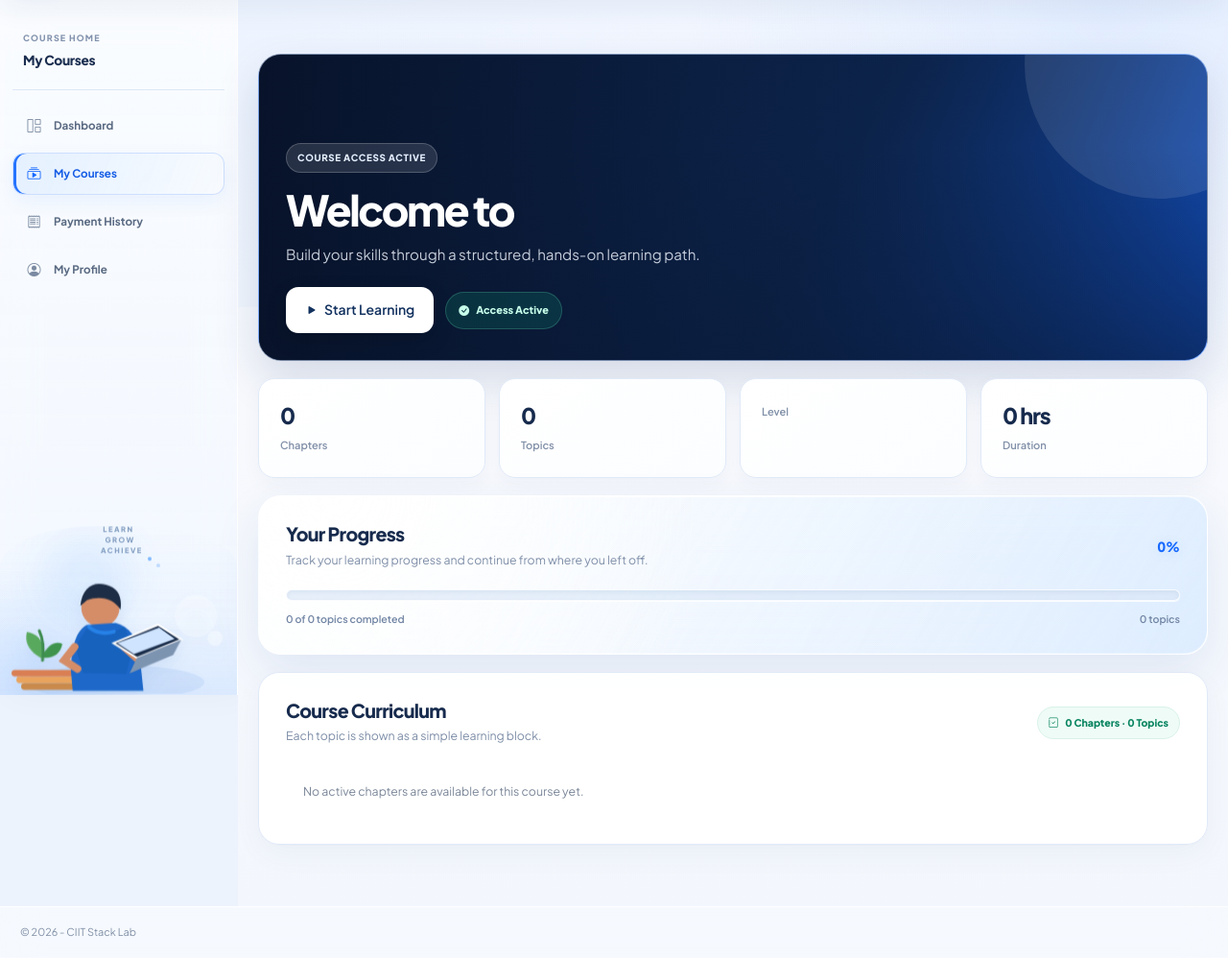
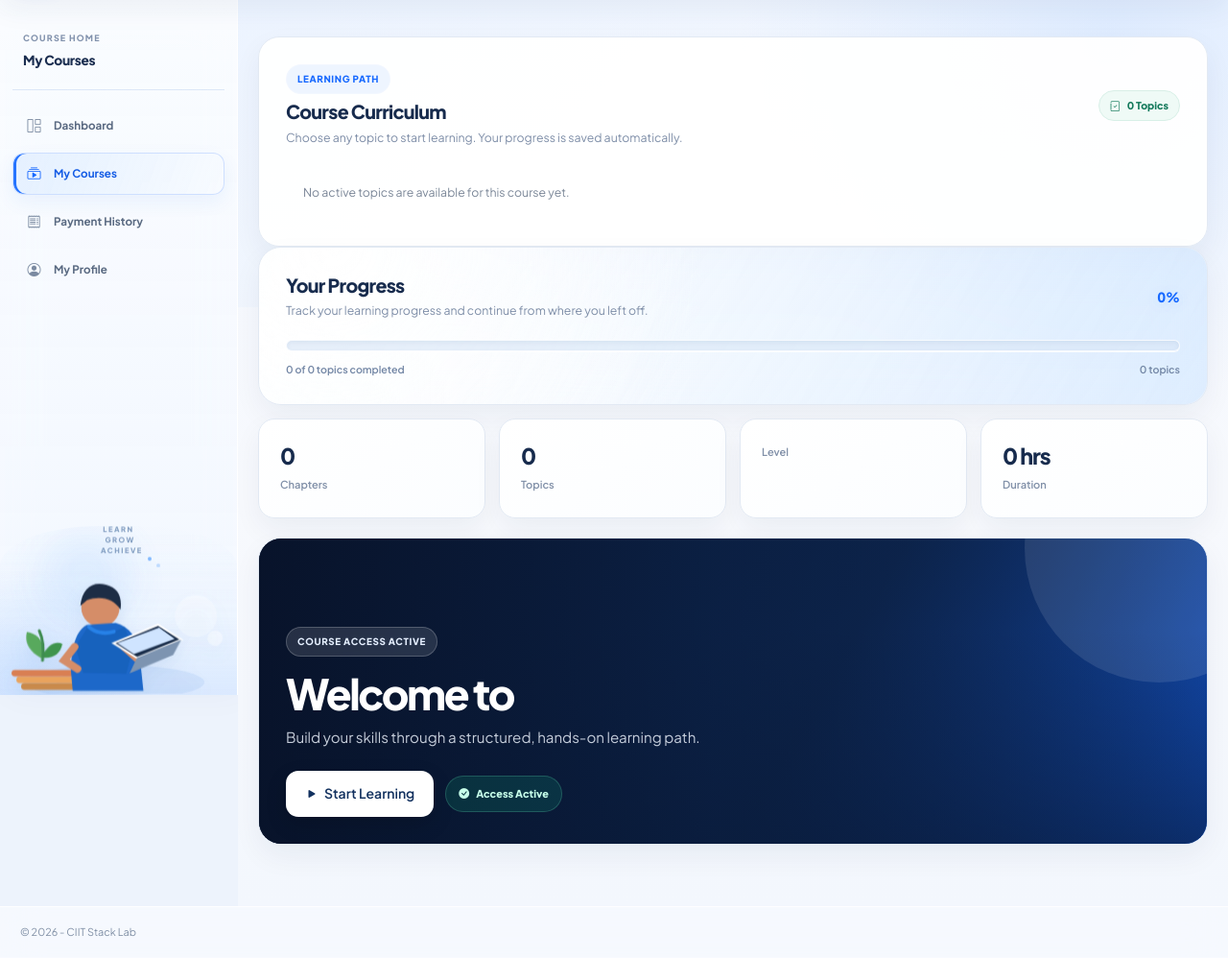
Before and after one commit to jafarkhandu/CiitStackLab, an ASP.NET Core app: template CIITStackLab.WebApp/Areas/Student/Views/Courses/CourseHome.cshtml in a window 1280 px wide. Shown: the part 77-1075 px from the top of the page at 96% size. After the commit the page ends 1053 px from the top, so only its background shows below. Run offline with ASP.NET Core 8, Linux system fonts and the light colour scheme; the template is opened without the code that fills it, so the values that code supplies are empty; some libraries are stand-ins or nearby versions.

Commit message:
feat(student): redesign course home and make topics clickable

```diff
--- a/CIITStackLab.WebApp/Areas/Student/Views/Courses/CourseHome.cshtml
+++ b/CIITStackLab.WebApp/Areas/Student/Views/Courses/CourseHome.cshtml
@@ -24,6 +24,7 @@
                 && topicContentIds.All(completedContentIds.Contains)
         };
     }).ToList();
+
     var totalTopics = Model.Topics.Count;
     var completedTopics = topicProgress.Count(topic => topic.IsCompleted);
     var percentage = totalTopics == 0
@@ -35,7 +36,6 @@
         .SelectMany(topic => topic.Contents.Concat(topic.Chapters.SelectMany(chapter => chapter.Contents)))
         .DistinctBy(content => content.Id)
         .ToList();
-    var firstLesson = orderedLessons.FirstOrDefault();
     var hasStartedLearning = completedContentIds.Count > 0;
     var lastAccessedLesson = progress?.LastAccessedContentId is int lastAccessedId
         ? orderedLessons.FirstOrDefault(lesson => lesson.Id == lastAccessedId)
@@ -46,7 +46,9 @@
         ? lastAccessedLesson
         : orderedLessons.FirstOrDefault(lesson => !completedContentIds.Contains(lesson.Id));
     var continueTopic = continueLesson is not null
-        ? Model.Topics.FirstOrDefault(topic => topic.Contents.Any(content => content.Id == continueLesson.Id))
+        ? Model.Topics.FirstOrDefault(topic =>
+            topic.Contents.Any(content => content.Id == continueLesson.Id)
+            || topic.Chapters.Any(chapter => chapter.Contents.Any(content => content.Id == continueLesson.Id)))
         : Model.Topics.FirstOrDefault(topic => topic.Contents.Count == 0 && topic.Chapters.Count > 0)
             ?? Model.Topics.FirstOrDefault(topic => topic.Chapters.Count > 0)
             ?? Model.Topics.FirstOrDefault();
@@ -58,11 +60,111 @@
 
 @section Styles {
     <link rel="stylesheet" href="~/css/student/course-experience.css" asp-append-version="true" />
+    <link rel="stylesheet" href="~/css/student/course-home-modern.css" asp-append-version="true" />
 }
 
-<section class="ciit-course-experience">
+<section class="ciit-course-experience ciit-course-home-modern">
     <div class="container-fluid px-3 px-lg-4">
         <main class="ciit-course-experience-main">
+            <section id="course-curriculum" class="ciit-course-experience-card ciit-course-curriculum-section">
+                <div class="ciit-course-experience-card-header">
+                    <div>
+                        <span class="ciit-course-experience-eyebrow" style="background:#eef5ff;color:#1769ff;">Learning path</span>
+                        <h2 class="mt-2">Course Curriculum</h2>
+                        <p>Choose any topic to start learning. Your progress is saved automatically.</p>
+                    </div>
+                    <div class="ciit-course-curriculum-header-tools">
+                        <span class="ciit-course-topic-count">
+                            <i class="bi bi-journal-check"></i>
+                            @Model.TopicCount Topics
+                        </span>
+                    </div>
+                </div>
+
+                @if (Model.Topics.Count == 0)
+                {
+                    <div class="ciit-curriculum-empty">No active topics are available for this course yet.</div>
+                }
+                else
+                {
+                    <div class="ciit-course-curriculum-list">
+                        @for (var index = 0; index < Model.Topics.Count; index++)
+                        {
+                            var topic = Model.Topics[index];
+                            var topicState = topicProgress.First(progressState => progressState.TopicId == topic.Id);
+                            <a class="ciit-course-topic-card"
+                               asp-controller="Courses"
+                               asp-action="Learn"
+                               asp-route-id="@Model.Id"
+                               asp-route-topicId="@topic.Id"
+                               aria-label="Open @topic.Title topic">
+                                <div class="ciit-course-topic-card-top">
+                                    <span class="ciit-course-topic-index">@((index + 1).ToString("00"))</span>
+                                    @if (topicState.IsCompleted)
+                                    {
+                                        <span class="badge rounded-pill text-bg-success">Completed</span>
+                                    }
+                                    else
+                                    {
+                                        <span class="ciit-course-topic-number">TOPIC</span>
+                                    }
+                                </div>
+                                <div class="ciit-course-topic-card-bottom">
+                                    <span class="ciit-course-topic-card-title">
+                                        <strong>@topic.Title</strong>
+                                        <small>@topic.Chapters.Count chapter@(topic.Chapters.Count == 1 ? "" : "s")</small>
+                                    </span>
+                                    <span class="ciit-course-topic-arrow" aria-hidden="true">
+                                        <i class="bi bi-arrow-right"></i>
+                                    </span>
+                                </div>
+                            </a>
+                        }
+                    </div>
+                }
+            </section>
+
+            <section id="course-progress" class="ciit-course-experience-card ciit-course-progress-glass">
+                <div class="ciit-course-experience-card-header">
+                    <div>
+                        <h2>Your Progress</h2>
+                        <p>Track your learning progress and continue from where you left off.</p>
+                    </div>
+                    <strong>@percentage%</strong>
+                </div>
+                <div class="ciit-progress-track"
+                     role="progressbar"
+                     aria-label="Course progress"
+                     aria-valuenow="@percentage"
+                     aria-valuemin="0"
+                     aria-valuemax="100">
+                    <span style="width: @percentage%"></span>
+                </div>
+                <div class="ciit-progress-meta">
+                    <span>@completedLessons of @totalLessons topics completed</span>
+                    <span>@Model.TopicCount topics</span>
+                </div>
+            </section>
+
+            <section class="ciit-course-stat-grid" aria-label="Course summary">
+                <div class="ciit-course-stat">
+                    <strong>@totalChapters</strong>
+                    <span>Chapters</span>
+                </div>
+                <div class="ciit-course-stat">
+                    <strong>@Model.TopicCount</strong>
+                    <span>Topics</span>
+                </div>
+                <div class="ciit-course-stat">
+                    <strong>@Model.Level</strong>
+                    <span>Level</span>
+                </div>
+                <div class="ciit-course-stat">
+                    <strong>@totalDurationHours.ToString("0.##") hrs</strong>
+                    <span>Duration</span>
+                </div>
+            </section>
+
             <section class="ciit-course-experience-card ciit-course-experience-hero">
                 @if (!string.IsNullOrWhiteSpace(Model.ImageUrl))
                 {
@@ -93,78 +195,6 @@
                     </div>
                 </div>
             </section>
-
-            <section class="ciit-course-stat-grid" aria-label="Course summary">
-                <div class="ciit-course-stat">
-                    <strong>@totalChapters</strong>
-                    <span>Chapters</span>
-                </div>
-                <div class="ciit-course-stat">
-                    <strong>@Model.TopicCount</strong>
-                    <span>Topics</span>
-                </div>
-                <div class="ciit-course-stat">
-                    <strong>@Model.Level</strong>
-                    <span>Level</span>
-                </div>
-                <div class="ciit-course-stat">
-                    <strong>@totalDurationHours.ToString("0.##") hrs</strong>
-                    <span>Duration</span>
-                </div>
-            </section>
-
-            <section id="course-progress" class="ciit-course-experience-card ciit-course-progress-glass">
-                <div class="ciit-course-experience-card-header">
-                    <div>
-                        <h2>Your Progress</h2>
-                        <p>Track your learning progress and continue from where you left off.</p>
-                    </div>
-                    <strong>@percentage%</strong>
-                </div>
-                <div class="ciit-progress-track"
-                     role="progressbar"
-                     aria-label="Course progress"
-                     aria-valuenow="@percentage"
-                     aria-valuemin="0"
-                     aria-valuemax="100">
-                    <span style="width: @percentage%"></span>
-                </div>
-                <div class="ciit-progress-meta">
-                    <span>@completedLessons of @totalLessons topics completed</span>
-                    <span>@Model.TopicCount topics</span>
-                </div>
-            </section>
-
-            <section class="ciit-course-experience-card ciit-course-curriculum-section">
-                <div class="ciit-course-experience-card-header">
-                    <div>
-                        <h2>Course Curriculum</h2>
-                        <p>Each topic is shown as a simple learning block.</p>
-                    </div>
-                    <span class="ciit-curriculum-summary">
-                        <i class="bi bi-journal-check"></i>
-                        @totalChapters Chapters · @Model.TopicCount Topics
-                    </span>
-                </div>
-
-                @if (Model.Topics.Count == 0)
-                {
-                    <div class="ciit-curriculum-empty">No active chapters are available for this course yet.</div>
-                }
-                else
-                {
-                    <div class="ciit-course-curriculum-list">
-                        @foreach (var topic in Model.Topics)
-                        {
-                            <div class="ciit-curriculum-topic">
-                                <div class="ciit-curriculum-topic-header">
-                                    <strong>@topic.Title</strong>
-                                </div>
-                            </div>
-                        }
-                    </div>
-                }
-            </section>
         </main>
     </div>
 </section>
```
